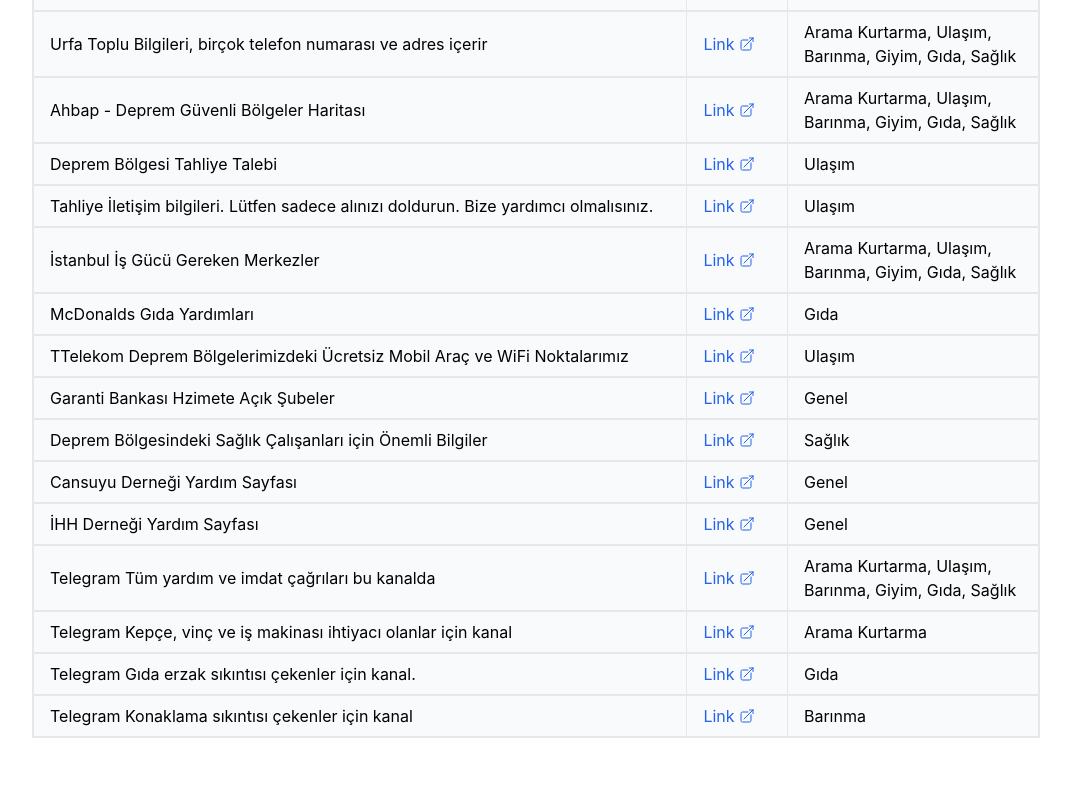
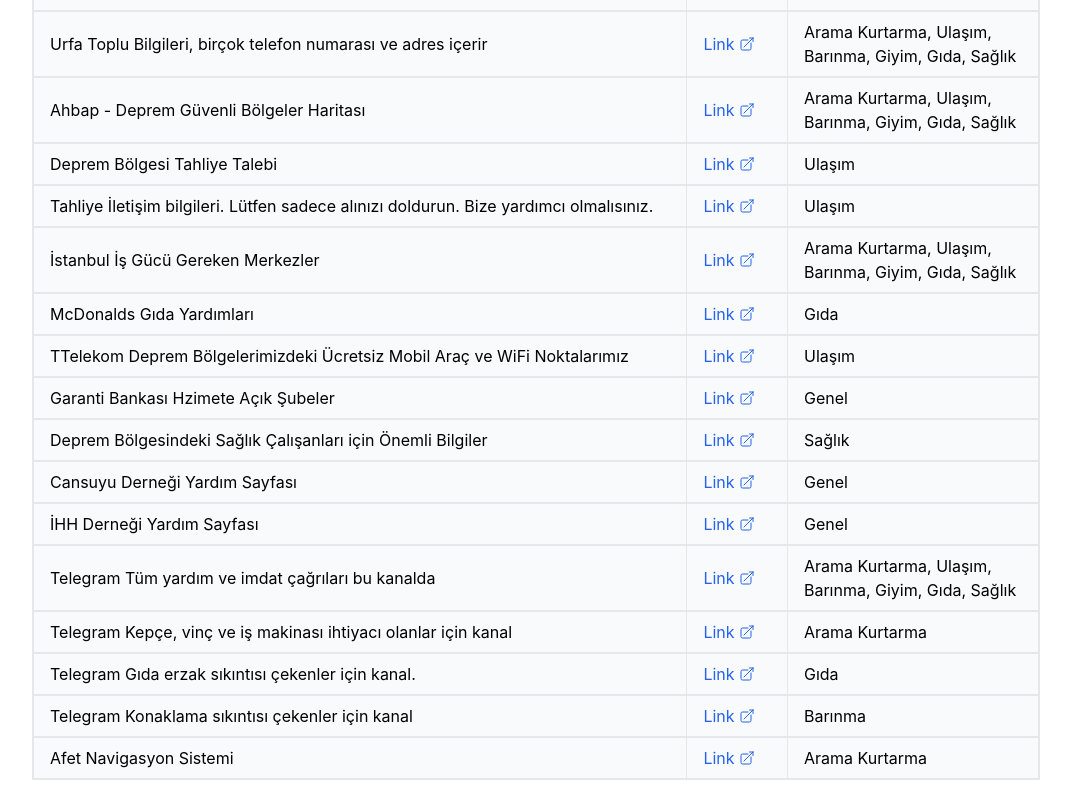
Before and after one commit to alparslandeniz/tumyardimlar, a React (Create React App) app: page / in a window 1280 px wide. Shown: the part 2074-2874 px from the top of the page, without its empty margins (104-1175 px from the left). Before the commit the page ends 2832 px from the top, so only its background shows below. Built offline with nearby package versions, Linux system fonts and the light colour scheme.

Commit message:
Update Data.js

```diff
--- a/src/Components/Constants/Data.js
+++ b/src/Components/Constants/Data.js
@@ -229,4 +229,9 @@ export const allForms = [
     url: "https://t.me/ucretsiz_konaklama_bolgeleri",
     category: "Barınma",
   },
+  {
+    description: "Afet Navigasyon Sistemi",
+    url: "https://egemenertugrul.github.io/afet_navigasyon/?fbclid=PAAaZhptn_WjLCkaD7H5ZoO6He29yCjBhdDDnY3exXNDYI7lzMOA1ONCmUCx0",
+    category: "Arama Kurtarma",
+  },
 ];
```
